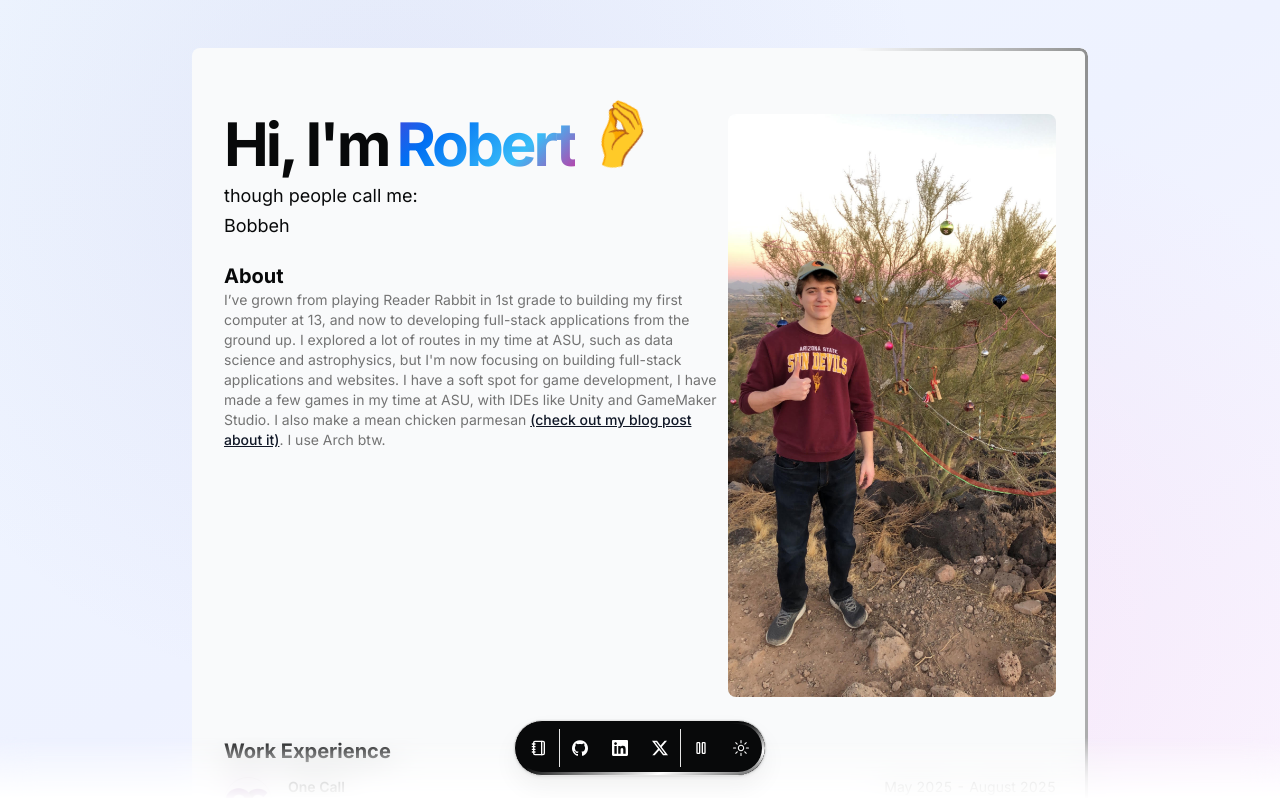
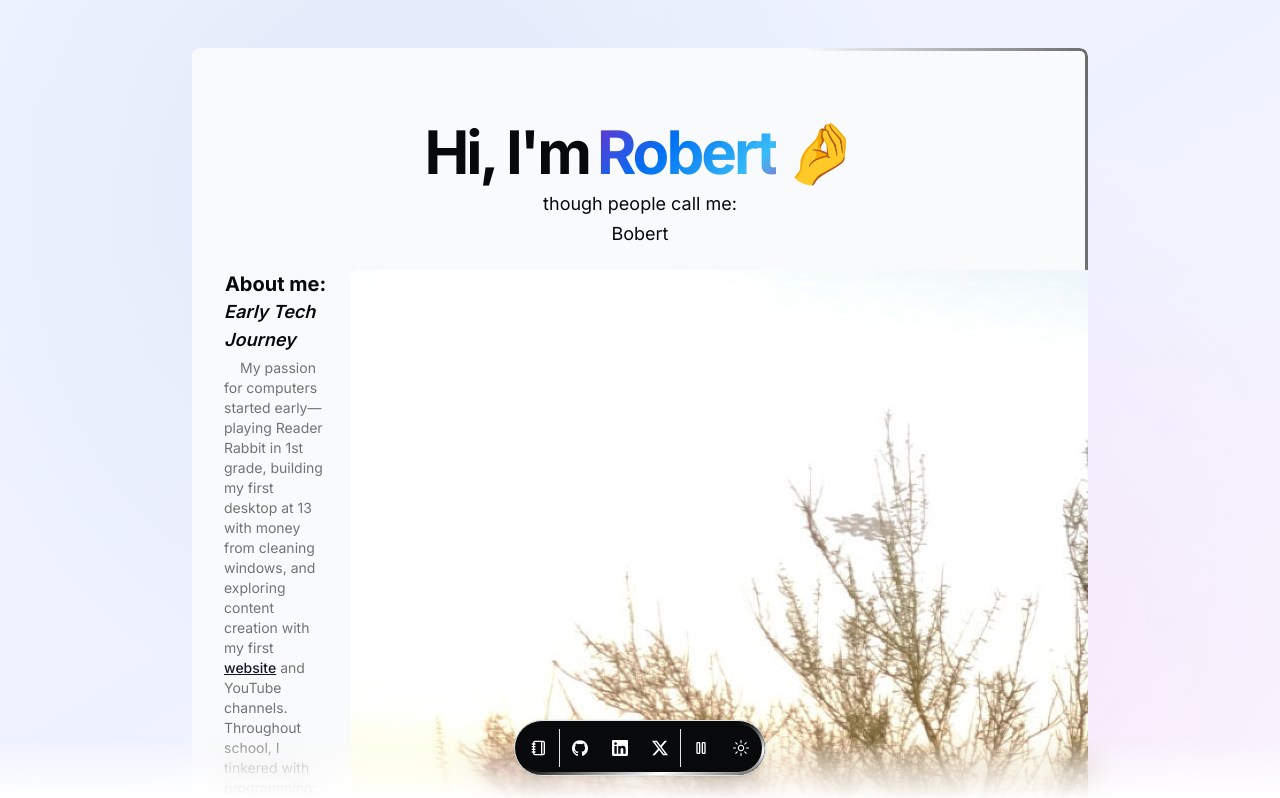
Before and after one commit to bdelucia/portfolio, a Next.js app: page / in a window 1280 px wide. Shown: the top 798 px of the page. Built offline with nearby package versions, Linux system fonts and the light colour scheme.

Commit message:
a littttttle bit more about me

```diff
--- a/src/app/page.tsx
+++ b/src/app/page.tsx
@@ -1,6 +1,5 @@
 "use client";
 import BlurFade from "@/components/magicui/blur-fade";
-import BlurFadeText from "@/components/magicui/blur-fade-text";
 import Navbar from "@/components/navbar";
 import { ProjectCard } from "@/components/project-card";
 import { ResumeCard } from "@/components/resume-card";
@@ -21,7 +20,6 @@
 import { useAnimations } from "@/contexts/AnimationContext";
 import { IconCloud } from "@/components/magicui/icon-cloud";
 import { Switch } from "@/components/ui/switch";
-import { Icons } from "@/components/icons";
 
 const BLUR_FADE_DELAY = 0.04;
 
@@ -105,7 +103,7 @@
                         <div className="gap-2 grid grid-cols-5 justify-between max-[460px]:flex max-[460px]:flex-col max-[460px]:gap-4">
                             {/* Avatar for very small screens (above hero text) */}
                             <div
-                                className="xs:hidden col-span-full row-start-1 row-span-1 flex justify-center items-center mb-4"
+                                className="md:hidden col-span-full row-start-1 row-span-1 flex justify-center items-center mb-4"
                                 tabIndex={0}
                                 aria-label={`${DATA.name} profile picture`}
                             >
@@ -124,7 +122,7 @@
                             </div>
                             <section
                                 id="hero-text"
-                                className="col-span-3 row-start-0 row-span-1 max-[460px]:text-center max-[460px]:flex max-[460px]:flex-col max-[460px]:items-center"
+                                className="col-start-2 col-span-3 row-start-2 row-span-1 text-center flex flex-col items-center justify-center"
                                 aria-labelledby="hero-heading"
                                 role="banner"
                             >
@@ -237,43 +235,66 @@
                                     </div>
                                 </BlurFade>
                             </section>
-                            <div className="row-start-2 col-span-full xs:col-span-5 md:col-span-3 row-span-3 max-[460px]:row-start-auto max-[460px]:col-span-auto max-[460px]:row-span-auto">
+                            <div className="row-start-3 col-span-full row-span-3 max-[460px]:row-start-auto max-[460px]:col-span-auto max-[460px]:row-span-auto">
+                                <div className="flex flex-col md:flex-row gap-6 items-start">
+                                    {/* About Section */}
+                                    <div className="flex-1">
                                         <section
                                             id="about"
                                             aria-labelledby="about-heading"
                                             role="region"
                                         >
-                                    <BlurFade delay={BLUR_FADE_DELAY * 2}>
+                                            <BlurFade
+                                                delay={BLUR_FADE_DELAY * 2}
+                                            >
                                                 <h2
                                                     id="about-heading"
-                                            className="text-xl font-bold"
+                                                    className="text-xl font-bold text-center"
                                                     tabIndex={0}
                                                 >
-                                            About
+                                                    About me:
                                                 </h2>
                                             </BlurFade>
-                                    <BlurFade delay={BLUR_FADE_DELAY * 2}>
+                                            {DATA.summarySections.map(
+                                                (section, index) => (
+                                                    <BlurFade
+                                                        key={section.title}
+                                                        delay={
+                                                            BLUR_FADE_DELAY *
+                                                            (2 + index)
+                                                        }
+                                                    >
                                                         <div
                                                             tabIndex={0}
-                                            aria-label="About me summary"
+                                                            aria-label={`About me: ${section.title}`}
                                                             role="article"
+                                                            className="mb-6 last:mb-0"
                                                         >
-                                            <Markdown className="prose max-w-full text-pretty font-sans text-sm text-muted-foreground dark:prose-invert">
-                                                {DATA.summary}
+                                                            <h3 className="text-lg font-semibold mb-1 text-foreground italic">
+                                                                {section.title}
+                                                            </h3>
+                                                            <Markdown className="prose max-w-full text-pretty font-sans text-sm text-muted-foreground dark:prose-invert indent-4">
+                                                                {
+                                                                    section.content
+                                                                }
                                                             </Markdown>
                                                         </div>
                                                     </BlurFade>
+                                                )
+                                            )}
                                         </section>
                                     </div>
+
+                                    {/* Profile Image */}
                                     <div
-                                className="col-start-4 col-span-2 row-span-1 md:row-span-5 max-[460px]:col-start-auto max-[460px]:col-span-auto max-[460px]:row-span-auto"
+                                        className="flex-shrink-0"
                                         role="complementary"
                                         aria-label="Profile image"
                                     >
                                         <BlurFade delay={BLUR_FADE_DELAY}>
                                             {/* Avatar for mobile/tablet (hidden on md and up, but only xs and up) */}
                                             <div
-                                        className="xs:flex md:hidden hidden justify-center items-center"
+                                                className="max-[460px]:flex md:hidden hidden justify-center items-center"
                                                 tabIndex={0}
                                                 aria-label={`${DATA.name} profile picture`}
                                             >
@@ -307,6 +328,8 @@
                                                 />
                                             </div>
                                         </BlurFade>
+                                    </div>
+                                </div>
                             </div>
                         </div>
                     </div>
--- a/src/data/resume.tsx
+++ b/src/data/resume.tsx
@@ -9,8 +9,28 @@
     location: "Glendale, AZ",
     locationLink: "https://www.google.com/maps/place/glendaleaz",
     description: "though people call me:",
-    summary:
-        "I’ve grown from playing Reader Rabbit in 1st grade to building my first computer at 13, and now to developing full-stack applications from the ground up. I explored a lot of routes in my time at ASU, such as data science and astrophysics, but I'm now focusing on building full-stack applications and websites. I have a soft spot for game development, I have made a few games in my time at ASU, with IDEs like Unity and GameMaker Studio. I also make a mean chicken parmesan [(check out my blog post about it)](/blog/bobbehs-chicken-parmesan). I use Arch btw. ",
+    summarySections: [
+        {
+            title: "Early Tech Journey",
+            content:
+                "My passion for computers started early—playing Reader Rabbit in 1st grade, building my first desktop at 13 with money from cleaning windows, and exploring content creation with my first [website](https://ultimateminecraftblog.weebly.com/index.html) and YouTube channels. Throughout school, I tinkered with programming: Lego Mindstorms robots in 5th grade, HTML/CSS websites in 10th grade, and even Scheme programs in 12th grade.",
+        },
+        {
+            title: "College & Linux Discovery",
+            content:
+                "At ASU (#1 in innovation baby), I explored data science, astrophysics, and game development. Everything changed when I joined the Linux Users Group—I was blown away by the cutting-edge technologies other members were working on: Next.js SaaS apps for hackathons, Neovim, Arch Linux ricing contests, and more. Check out my personal Arch Linux config [here](https://dub.sh/bobbeh-arch-rice).",
+        },
+        {
+            title: "Adventures in Phoenix",
+            content:
+                "Living in Downtown Phoenix, I discovered new hobbies like skateboarding (though I wasn't great at it—broke my wrist on my way back from Calculus 3, which was honestly less painful than that class). I tried an e-skateboard but was underwhelmed, then discovered electric unicycles when I moved to Tempe. I joined a massive group that goes on rides around Tempe and bought my first one in fall 2023.",
+        },
+        {
+            title: "Beyond Coding",
+            content:
+                "I enjoy cooking as much as eating—I make a mean chicken parmesan [(check out my blog post about it)](/blog/bobbehs-chicken-parmesan). Thanks for reading a little bit about me!",
+        },
+    ],
     avatarUrl: "/me.jpg",
     skills: [
         "React",
```
Lines whose indentation alone changed are shown as unchanged.
